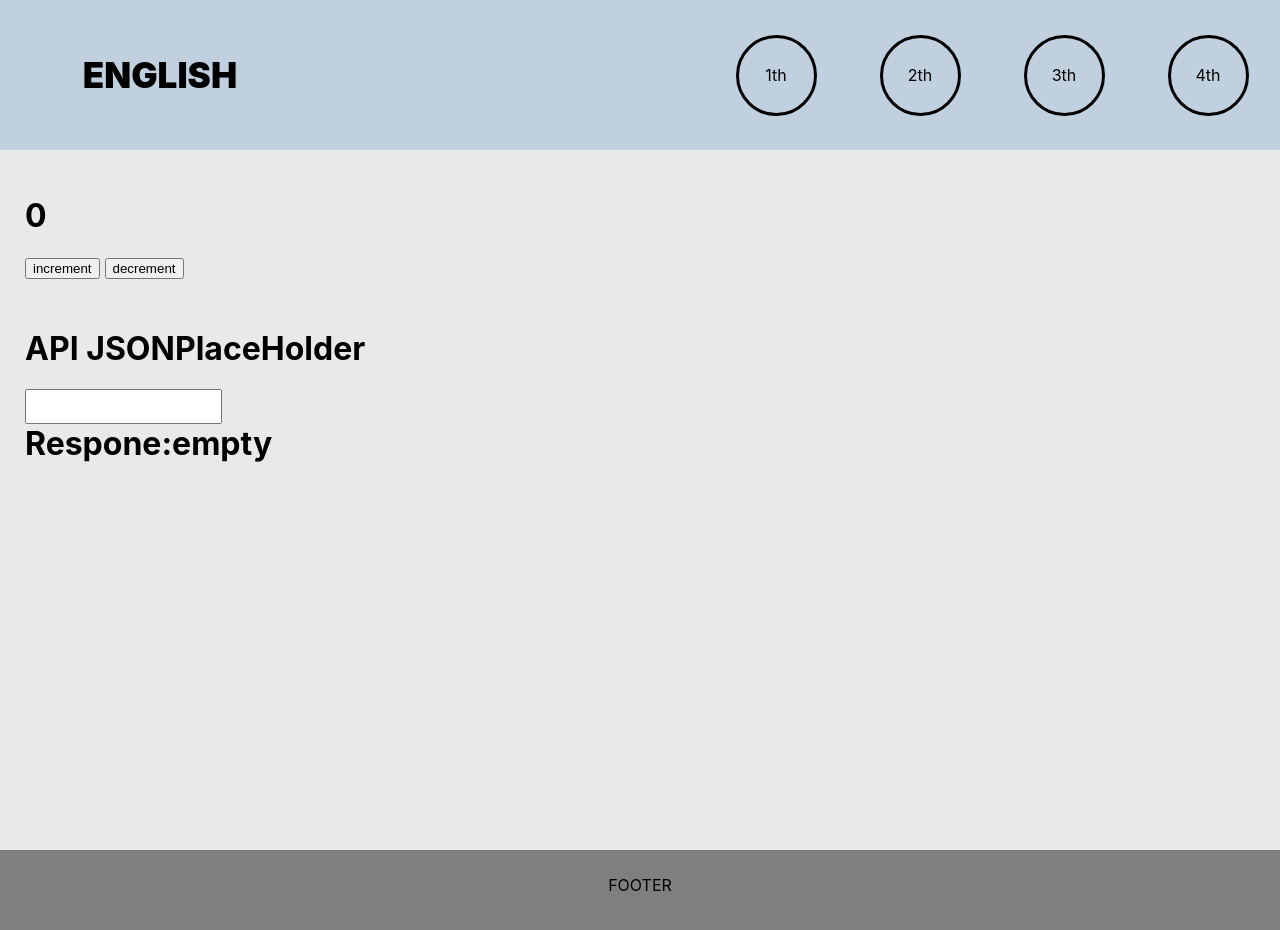
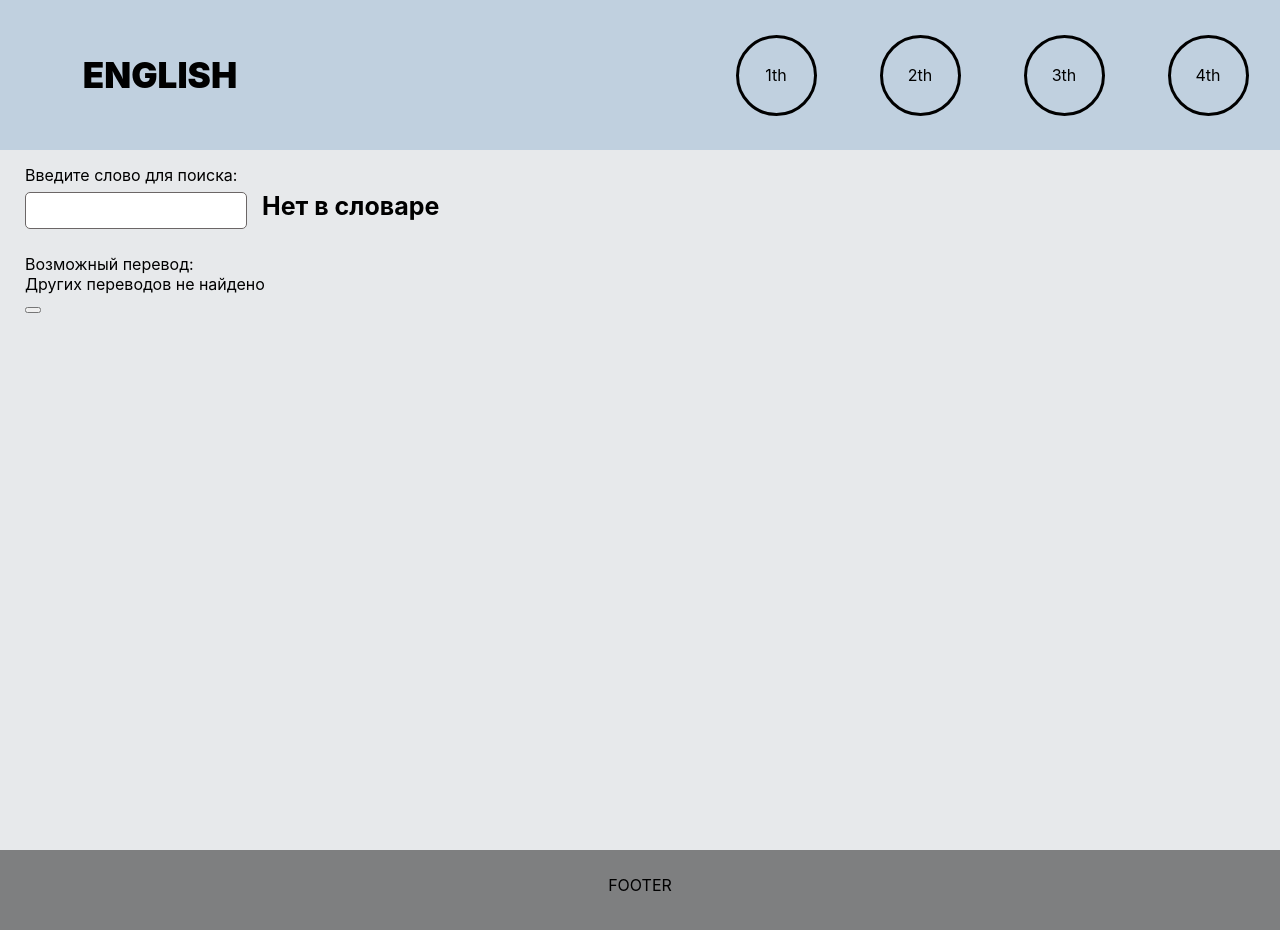
Before and after one commit to AlexCole999/first-project-eng, a React (Create React App) app: page / in a window 1280 px wide. Shown: the top 930 px of the page. Built offline with nearby package versions, Linux system fonts and the light colour scheme.

Commit message:
added yandex vocabulary request, props and components to display these things

```diff
--- a/package.json
+++ b/package.json
@@ -9,6 +9,7 @@
     "@testing-library/user-event": "^12.8.3",
     "react": "^17.0.2",
     "react-dom": "^17.0.2",
+    "react-icons": "^4.3.1",
     "react-redux": "^7.2.5",
     "react-scripts": "4.0.3",
     "redux": "^4.1.1",
--- a/src/components/Dashboard/Dashboard.css
+++ b/src/components/Dashboard/Dashboard.css
@@ -5,11 +5,21 @@
   text-align: start;
 }
 .Dashboard-content{
-  padding: 25px;
+  padding: 15px 25px;
 }
-.jsonplaceholder{
-  margin-top: 50px;
+.wordSearch{
+
 }
-.jsonplaceholder__input{
-  padding: 8px;
+.wordSearch__input{
+margin-top: 7px;
+  padding: 10px;
+  width: 200px;
+  border:1px solid rgb(107, 102, 102);
+  border-radius: 5px;
 }
+.mainTranslate{
+  margin-left: 15px;
+  display: inline;
+  font-weight: bold;
+  font-size:25px;
+}
--- a/src/components/Dashboard/Dashboard.jsx
+++ b/src/components/Dashboard/Dashboard.jsx
@@ -1,48 +1,44 @@
 import React, { useState } from 'react'
 import './Dashboard.css'
-import ResponseDB from './ResponseDB/ResponseDB';
+import YandexVocabulary from './YandexVocabulary/YandexVocabulary';
+import toUpperCase from '../functionsForComponents/toUpperCase';
 
 export default function Dashboard() {
-  const [state, setstate] = useState(0);
-  const [response, setresponse] = useState('empty');
+  const [yandex, setyandex] = useState({ head: {}, def: [] });
 
-  function addRequest(input) {
-    fetch(`https://jsonplaceholder.typicode.com/todos/${input}`)
-      .then(setresponse('waiting for response'))
-      .then(response => response.json())
-      .then(json => json.title ? setresponse(json.title) : setresponse("nothing to write"))
+  function yandexDictionaryRequest(input) {
+    if (input) {
+      fetch
+        ('https://dictionary.yandex.net/api/v1/dicservice.json/lookup?key=\dict.1.1.20210811T164421Z.dc92c34aa55f8bde.11d283af044e951db1e180d89d183eafd3dac943&lang=en-ru&text=' + input)
+        .then(x => x.json())
+        .then(x => {
+          console.log("------------");
+          console.log(x);
+          setyandex(x);
+        }
+        );
+
+    }
+    else setyandex({ head: {}, def: [] });
   }
   return (
     <div className="Dashboard">
       <div className="Dashboard-content">
-        <div>
-          <h1>{state}</h1>
-          <button
-            onClick={() => setstate(state + 1)}
-          >
-            increment
-          </button>
-          <button
-            onClick={() => setstate(state - 1)}
-            style={{ marginLeft: '5px' }}
-          >
-            decrement
-          </button>
-          <br />
-        </div>
-        <div className="jsonplaceholder">
-          <h1>API JSONPlaceHolder</h1>
-          <input className="jsonplaceholder__input"
+        <div className="wordSearch">
+          <div>Введите слово для поиска:</div>
+          <input className="wordSearch__input"
             type="text"
             onChange={
               (e) => {
-                addRequest(e.target.value)
+                yandexDictionaryRequest(e.target.value);
               }
             }
           />
+          <div className="mainTranslate">{yandex.def.length ? `${toUpperCase(yandex.def[0].tr[0].text)}` : "Нет в словаре"}</div><br />
           <br />
-          <ResponseDB some={response} />
+          <YandexVocabulary data={yandex} />
         </div>
+        <button onClick={() => console.log(yandex)}></button>
       </div>
 
     </div >
--- a/src/components/Dashboard/ResponseDB/ResponseDB.jsx
+++ /dev/null
@@ -1,8 +0,0 @@
-import React from 'react';
-
-
-export default function ResponseDB(props) {
-  return (
-    <h1 style={{ display: 'inline' }}>Respone:{props.some}</h1>
-  );
-}
--- /dev/null
+++ b/src/components/Dashboard/YandexVocabulary/SearchedTranslate/SearchedTranslate.css
@@ -0,0 +1,11 @@
+.SearchedTranslate{
+  display: flex;
+  justify-content: space-between;
+  align-items: center;
+  font-weight: bold;
+  border:1px solid grey;
+  width: 200px;
+  padding: 15px;
+  margin-top: 5px;
+  border-radius: 5px;
+}
--- /dev/null
+++ b/src/components/Dashboard/YandexVocabulary/SearchedTranslate/SearchedTranslate.jsx
@@ -0,0 +1,16 @@
+import React from 'react';
+import './SearchedTranslate.css';
+import { AiFillCheckCircle } from "react-icons/ai";
+
+export default function SearchedTranslate(props) {
+  return (
+    <div className="SearchedTranslate">
+      <div>
+        {props.some}
+      </div>
+      <AiFillCheckCircle
+        style={{ color: "grey", width: "20px", height: '20px' }}
+        onClick={() => console.log(1)} />
+    </div>
+  );
+}
--- /dev/null
+++ b/src/components/Dashboard/YandexVocabulary/YandexVocabulary.css
@@ -0,0 +1,3 @@
+.YandexVocabulary{
+  margin-top: 5px;
+}
--- /dev/null
+++ b/src/components/Dashboard/YandexVocabulary/YandexVocabulary.jsx
@@ -0,0 +1,13 @@
+import React from 'react';
+import SearchedTranslate from './SearchedTranslate/SearchedTranslate';
+import './YandexVocabulary.css';
+import toUpperCase from './../../functionsForComponents/toUpperCase';
+
+export default function YandexVocabulary(props) {
+  return (
+    <div className="YandexVocabulary">
+      Возможный перевод:<br />
+      {props.data.def.length > 0 ? props.data.def[0].tr.map(x => <SearchedTranslate some={toUpperCase(x.text)} key={x.text} />) : "Других переводов не найдено"}
+    </div>
+  );
+}
--- /dev/null
+++ b/src/components/functionsForComponents/toUpperCase.jsx
@@ -0,0 +1,6 @@
+
+export default function toUpperCase(word) {
+  word = word.split("");
+  word[0] = word[0].toUpperCase();
+  return word.join("");
+}
```
Also changed, not shown: src/components/Dashboard/ResponseDB/ResponseDB.css (deleted), 1 other file (tests, documents, lock files or other folders).
